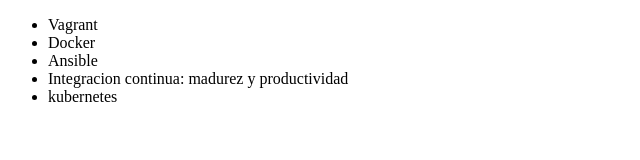
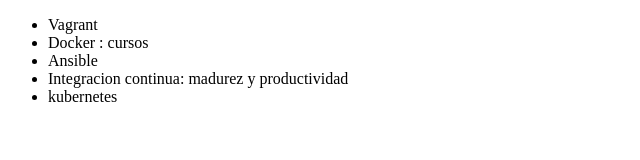
Before and after one commit to JesusPuga3003/alura-git, a plain HTML site: page index.html in a window 1280 px wide. Shown: the full height of the page, 0-640 px from the left. Drawn offline with Linux system fonts and the light colour scheme.

Commit message:
cambios titulo docker

```diff
--- a/index.html
+++ b/index.html
@@ -7,7 +7,7 @@
 <body>
      <ul>
          <li> Vagrant </li>
-         <li> Docker </li>
+         <li> Docker : cursos </li>
          <li> Ansible </li>
          <li> Integracion continua: madurez  y productividad</li>
          <li>kubernetes</li>
```
